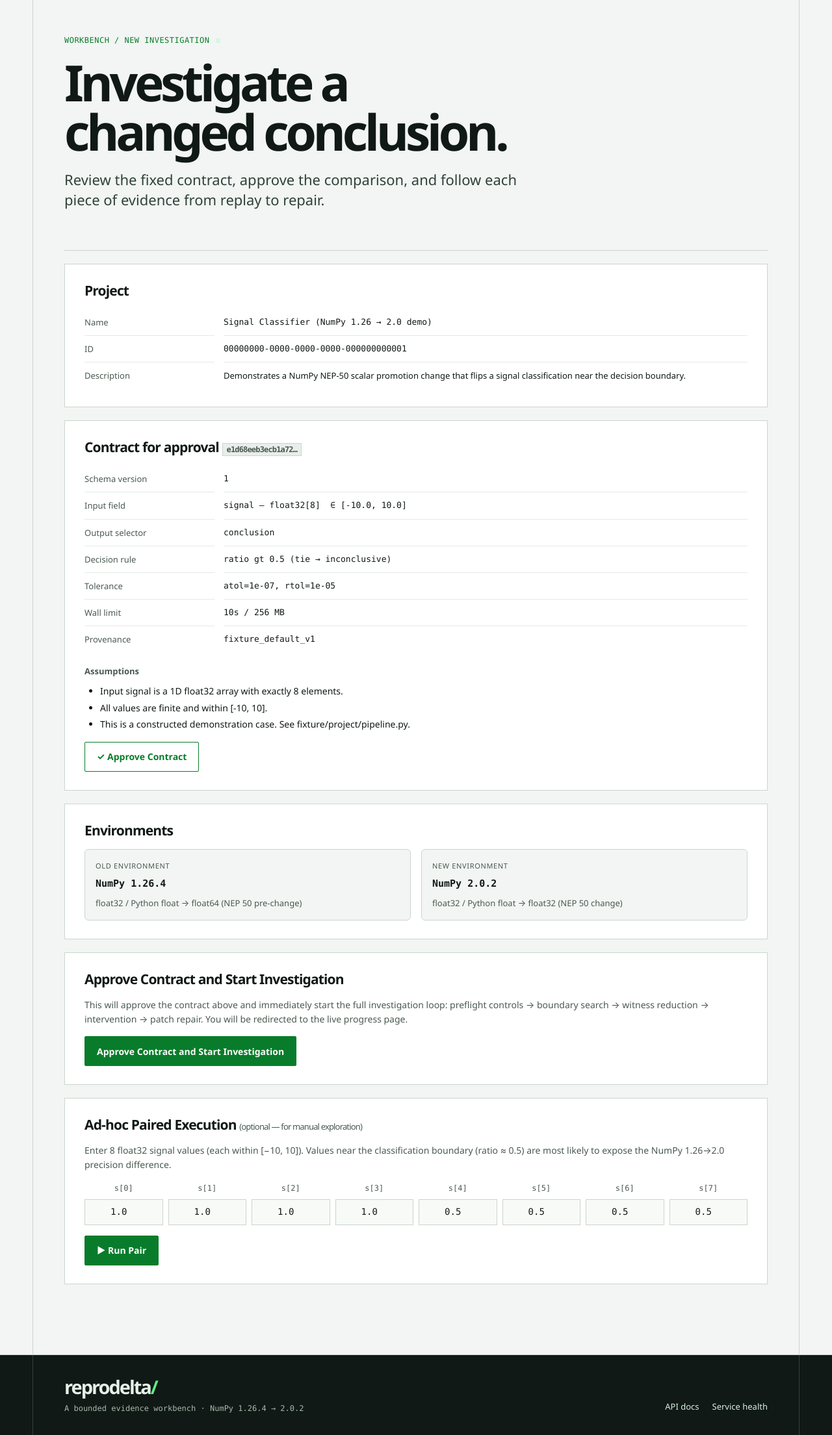
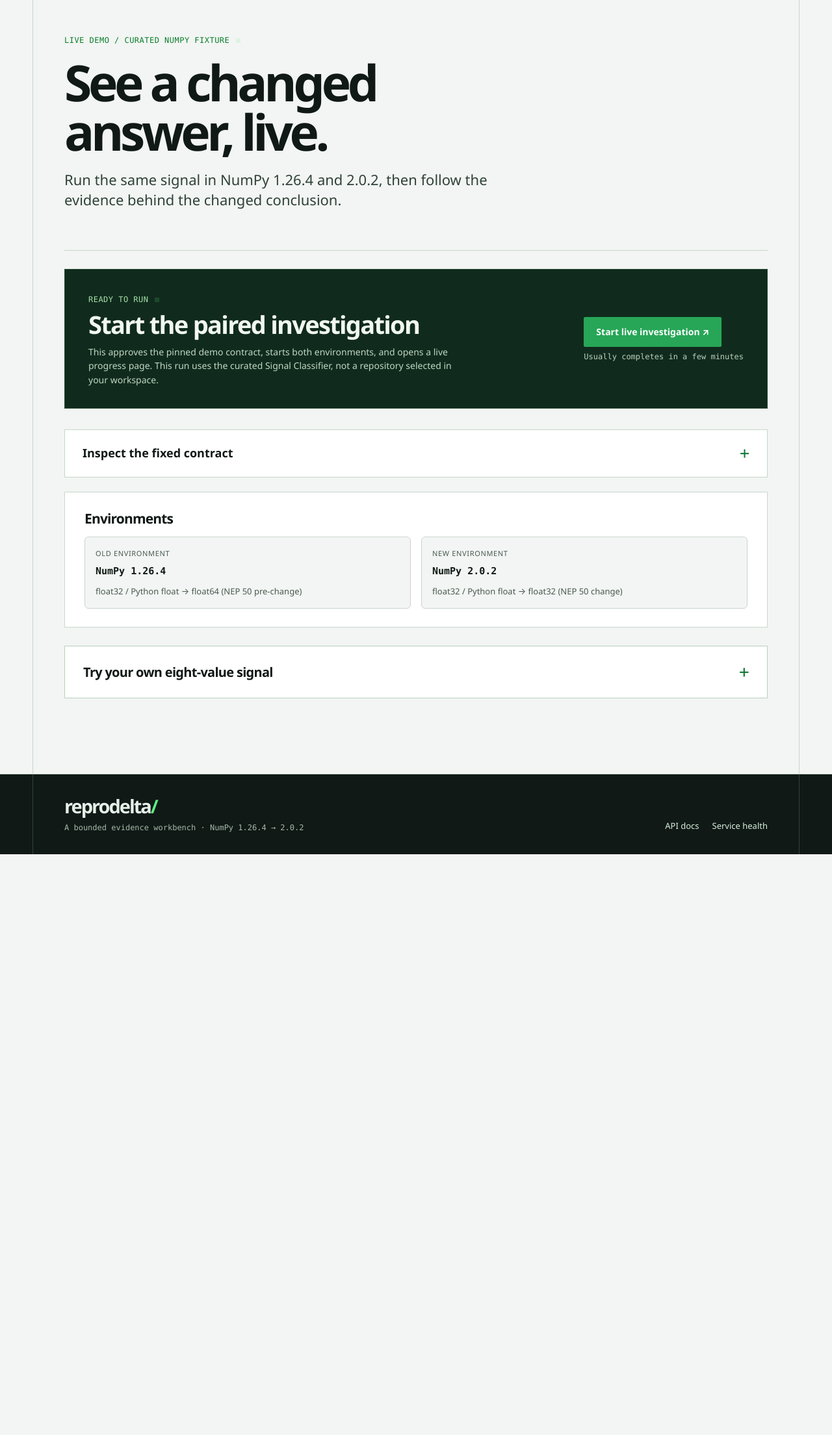
Before and after one commit to Gracy769/reprodelta, a FastAPI app: page /demo/investigation in a window 1280 px wide. Shown: the part 108-2317 px from the top of the page at 65% size. After the commit the page ends 1423 px from the top, so only its background shows below. Run offline with FastAPI, Linux system fonts and the light colour scheme; some libraries are stand-ins or nearby versions.

Commit message:
Clarify investigation start and add public navigation pages

```diff
--- a/app/api/connections.py
+++ b/app/api/connections.py
@@ -10,10 +10,10 @@ import asyncio
 import base64
 import hashlib
 import re
-from urllib.parse import quote
 from datetime import UTC, datetime, timedelta
 from functools import lru_cache
 from typing import Annotated
+from urllib.parse import quote
 
 import httpx
 import jwt
--- a/app/main.py
+++ b/app/main.py
@@ -5,9 +5,11 @@ from __future__ import annotations
 import pathlib
 
 from fastapi import FastAPI, Request
+from fastapi.exception_handlers import http_exception_handler
 from fastapi.openapi.docs import get_redoc_html
 from fastapi.responses import HTMLResponse
 from fastapi.staticfiles import StaticFiles
+from starlette.exceptions import HTTPException as StarletteHTTPException
 
 from app.api.account_pages import router as account_pages_router
 from app.api.auth_bridge import router as auth_bridge_router
@@ -31,6 +33,18 @@ def create_app() -> FastAPI:
         docs_url=None,
         redoc_url=None,
     )
+
+    @app.exception_handler(StarletteHTTPException)
+    async def not_found_page(request: Request, exc: StarletteHTTPException):
+        """Show a branded page for browser navigation; preserve JSON API errors."""
+        if (
+            exc.status_code == 404
+            and request.method in {"GET", "HEAD"}
+            and "text/html" in request.headers.get("accept", "")
+            and not request.url.path.startswith(("/api/", "/auth/", "/oauth/", "/assets/"))
+        ):
+            return templates.TemplateResponse(request, "not_found.html", status_code=404)
+        return await http_exception_handler(request, exc)
 
     @app.middleware("http")
     async def security_headers(request, call_next):
--- a/app/templates/investigation_new.html
+++ b/app/templates/investigation_new.html
@@ -32,40 +32,6 @@
     margin: 0;
   }
   .assumptions-list li { margin-bottom: var(--sp-1); }
-
-  .signal-grid {
-    display: grid;
-    grid-template-columns: repeat(8, 1fr);
-    gap: var(--sp-2);
-    margin-bottom: var(--sp-4);
-  }
-  .signal-grid input[type="number"] {
-    width: 100%;
-    padding: var(--sp-2);
-    border: 1px solid var(--border);
-    border-radius: 4px;
-    font-family: var(--font-mono);
-    font-size: 14px;
-    text-align: center;
-    background: var(--surface);
-    color: var(--text);
-  }
-  .signal-grid input[type="number"]:focus {
-    outline: 3px solid var(--focus);
-    outline-offset: 1px;
-  }
-  .signal-labels {
-    display: grid;
-    grid-template-columns: repeat(8, 1fr);
-    gap: var(--sp-2);
-    margin-bottom: var(--sp-2);
-  }
-  .signal-labels span {
-    text-align: center;
-    font-size: 12px;
-    color: var(--text-muted);
-    font-family: var(--font-mono);
-  }
 
   .btn {
     display: inline-block;
@@ -148,39 +114,55 @@
   .section h2 { color: var(--text); font-size: 21px; font-weight: 650; letter-spacing: -.04em; }
   .kv-grid { grid-template-columns: 200px minmax(0, 1fr); gap: 0 14px; }
   .kv-grid > * { border-bottom: 1px solid #e4eae5; padding: 10px 0; }
-  .signal-grid input[type="number"] { border-radius: 0; background: #f8faf8; }
   .btn { display: inline-flex; align-items: center; justify-content: center; min-height: 46px; border: 1px solid var(--accent); border-radius: 2px; padding: 10px 18px; font-weight: 700; }
   .btn-secondary { background: var(--panel); color: var(--accent); border-color: var(--accent); }
   .result-card, .env-tag, .hash-pill { border-radius: 0; }
   .verdict-badge { border-radius: 2px; }
-  @media (max-width: 640px) { .section { padding: 20px; } .kv-grid { grid-template-columns: 1fr; } .signal-grid, .signal-labels { grid-template-columns: repeat(4, 1fr); } }
+  .demo-start { background:#102b1d;border:1px solid #294a31;color:#f1f8ef;padding:32px 36px;margin:28px 0 32px;display:flex;justify-content:space-between;gap:28px;align-items:center; }
+  .demo-start h2 { font-size:clamp(25px,3vw,38px);line-height:1.12;letter-spacing:-.045em;margin:6px 0 10px; }
+  .demo-start p { color:#c0d6c3;font-size:14px;line-height:1.55;max-width:570px;margin:0; }
+  .demo-start .eyebrow { color:#a6dfaa; }
+  .demo-start .btn { background:#27a657;border-color:#27a657;white-space:nowrap; }
+  .demo-start-action { display:flex;flex-direction:column;gap:8px;align-items:flex-start; }
+  .demo-start-action small,.demo-start #start-spinner { color:#bcd0bd;font:12px var(--font-mono); }
+  #start-error { color:#ffb8aa!important; }
+  .demo-playground { border:1px solid #b9d0bd;background:#fff;margin:28px 0; }
+  .demo-playground>summary { list-style:none;cursor:pointer;display:flex;justify-content:space-between;gap:20px;align-items:center;padding:24px 28px;font-weight:700;font-size:20px;letter-spacing:-.035em; }
+  .demo-playground>summary::-webkit-details-marker { display:none; }
+  .demo-playground>summary:after { content:"+";font:26px/1 var(--font-mono);color:#137738; }
+  .demo-playground[open]>summary:after { content:"−"; }
+  .demo-contract{border:1px solid #c6d7c8;background:#fff;margin:22px 0}
+  .demo-contract>summary{list-style:none;display:flex;justify-content:space-between;gap:12px;align-items:center;padding:22px 27px;cursor:pointer;font-size:18px;font-weight:700}
+  .demo-contract>summary::-webkit-details-marker{display:none}
+  .demo-contract>summary:after{content:"+";color:#137738;font:25px/1 var(--font-mono)}
+  .demo-contract[open]>summary:after{content:"−"}
+  .demo-contract-body{border-top:1px solid #dce6dc;padding:8px 27px 27px}
+  .demo-playground-body { border-top:1px solid #d9e5da;padding:26px 28px 30px; }
+  .demo-playground-body p { color:#4e6654;font-size:14px;line-height:1.55;max-width:690px;margin:0 0 18px; }
+  .demo-presets { display:flex;flex-wrap:wrap;gap:8px;margin:0 0 16px; }
+  .demo-presets button { border:1px solid #a9c5ad;background:#eef5ed;color:#176739;padding:8px 12px;font-size:12px;font-weight:700;cursor:pointer; }
+  .demo-presets button:hover { background:#deeddf; }
+  .demo-signal-label { display:block;font-size:13px;font-weight:700;margin-bottom:8px; }
+  .demo-signal-input { width:100%;max-width:780px;border:1px solid #9fbda3;background:#f8fbf7;padding:13px 15px;font:14px/1.5 var(--font-mono);color:#14271d; }
+  .demo-playground-actions { display:flex;gap:14px;align-items:center;flex-wrap:wrap;margin-top:17px; }
+  #result-section { margin:0 0 28px; }
+  .demo-result-grid { display:grid;grid-template-columns:1fr 1fr;gap:var(--sp-4); }
+  @media(max-width:800px){.demo-start{flex-direction:column;align-items:flex-start}.demo-start .btn{white-space:normal}}
+  @media (max-width: 640px) { .section { padding: 20px; } .kv-grid,.demo-result-grid { grid-template-columns: 1fr; } }
 {% endblock %}
 
 {% block content %}
-<header class="page-intro"><span class="eyebrow">Workbench / New investigation</span><h1 class="page-title">Investigate a changed conclusion.</h1><p class="page-lede">Review the fixed contract, approve the comparison, and follow each piece of evidence from replay to repair.</p></header>
+<header class="page-intro"><span class="eyebrow">Live demo / Curated NumPy fixture</span><h1 class="page-title">See a changed answer, live.</h1><p class="page-lede">Run the same signal in NumPy 1.26.4 and 2.0.2, then follow the evidence behind the changed conclusion.</p></header>
 
-<!-- Project Info -->
-<div class="section">
-  <h2>Project</h2>
-  <div class="kv-grid">
-    <span class="kv-label">Name</span>
-    <span class="kv-value">Signal Classifier (NumPy 1.26 → 2.0 demo)</span>
-    <span class="kv-label">ID</span>
-    <span class="kv-value">{{ project_id }}</span>
-    <span class="kv-label">Description</span>
-    <span class="kv-value" style="font-family:var(--font-sans)">
-      Demonstrates a NumPy NEP-50 scalar promotion change that flips a
-      signal classification near the decision boundary.
-    </span>
-  </div>
-</div>
+<section class="demo-start" aria-labelledby="demo-start-title">
+  <div><span class="eyebrow">READY TO RUN</span><h2 id="demo-start-title">Start the paired investigation</h2><p>This approves the pinned demo contract, starts both environments, and opens a live progress page. This run uses the curated Signal Classifier, not a repository selected in your workspace.</p></div>
+  <div class="demo-start-action"><button type="button" class="btn btn-primary" id="start-btn" onclick="startInvestigation('{{ project_id }}')">Start live investigation ↗</button><small>Usually completes in a few minutes</small><span id="start-spinner" style="display:none;">Starting…</span><p id="start-error" style="display:none;"></p></div>
+</section>
 
 <!-- Contract -->
-<div class="section">
-  <h2>
-    Contract for approval
-    <span class="hash-pill" title="Contract SHA-256">{{ contract_hash[:16] }}…</span>
-  </h2>
+<details class="demo-contract">
+  <summary>Inspect the fixed contract</summary>
+  <div class="demo-contract-body"><p style="font-size:13px;color:var(--text-muted);line-height:1.5;">The live run approves this pinned contract automatically. Review its exact rule and assumptions here.</p><span class="hash-pill" title="Contract SHA-256">{{ contract_hash[:16] }}…</span>
   <div class="kv-grid">
     <span class="kv-label">Schema version</span>
     <span class="kv-value">{{ contract.schema_version }}</span>
@@ -224,7 +206,8 @@
       Approved ✓
     </span>
   </div>
-</div>
+  </div>
+</details>
 
 <!-- Environment cards -->
 <div class="section">
@@ -243,63 +226,25 @@
   </div>
 </div>
 
-<!-- Start investigation -->
-<div class="section">
-  <h2>Approve Contract and Start Investigation</h2>
-  <p style="font-size:14px;color:var(--text-muted);margin-bottom:var(--sp-4);">
-    This will approve the contract above and immediately start the full investigation
-    loop: preflight controls → boundary search → witness reduction → intervention →
-    patch repair. You will be redirected to the live progress page.
-  </p>
-  <button type="button" class="btn btn-primary" id="start-btn"
-          onclick="startInvestigation('{{ project_id }}')">
-    Approve Contract and Start Investigation
-  </button>
-  <span id="start-spinner" style="display:none; margin-left:var(--sp-3); font-size:13px; color:var(--text-muted);">
-    Starting…
-  </span>
-  <p id="start-error" style="color:var(--failure);font-size:14px;margin-top:var(--sp-3);display:none;"></p>
-</div>
-
-<!-- Ad-hoc Run Pair Input (optional exploration) -->
-<div class="section">
-  <h2>Ad-hoc Paired Execution <span style="font-size:13px;font-weight:400;color:var(--text-muted);">(optional — for manual exploration)</span></h2>
-  <p style="font-size:14px; color:var(--text-muted); margin-bottom:var(--sp-4);">
-    Enter 8 float32 signal values (each within [−10, 10]). Values near the
-    classification boundary (ratio ≈ 0.5) are most likely to expose the
-    NumPy 1.26→2.0 precision difference.
-  </p>
-
-  <div class="signal-labels">
-    {% for i in range(8) %}
-    <span>s[{{ i }}]</span>
-    {% endfor %}
+<!-- Optional manual comparison -->
+<details class="demo-playground">
+  <summary>Try your own eight-value signal</summary>
+  <div class="demo-playground-body">
+    <p>Explore the pinned classifier without starting a full search. Choose a preset or enter eight comma-separated numbers from −10 to 10. This compares one input in both environments.</p>
+    <div class="demo-presets"><button type="button" data-signal-preset="1, 1, 1, 1, 0.5, 0.5, 0.5, 0.5">Near the boundary</button><button type="button" data-signal-preset="1, 1, 1, 1, 1, 1, 1, 1">Unchanged control</button></div>
+    <label class="demo-signal-label" for="signal-values">Signal values</label>
+    <input class="demo-signal-input" id="signal-values" type="text" inputmode="decimal" value="1, 1, 1, 1, 0.5, 0.5, 0.5, 0.5" aria-describedby="signal-hint">
+    <p id="signal-hint" style="margin:8px 0 0;font:12px var(--font-mono);">Eight values, separated by commas.</p>
+    <div class="demo-playground-actions"><button type="button" class="btn btn-primary" id="run-btn">Compare this signal ↗</button><span id="run-spinner" style="display:none;font:12px var(--font-mono);">Comparing…</span></div>
+    <p id="error-msg" role="alert"></p>
   </div>
-  <div class="signal-grid" id="signal-inputs">
-    <input type="number" step="any" value="1.0" id="s0" aria-label="signal[0]" />
-    <input type="number" step="any" value="1.0" id="s1" aria-label="signal[1]" />
-    <input type="number" step="any" value="1.0" id="s2" aria-label="signal[2]" />
-    <input type="number" step="any" value="1.0" id="s3" aria-label="signal[3]" />
-    <input type="number" step="any" value="0.5" id="s4" aria-label="signal[4]" />
-    <input type="number" step="any" value="0.5" id="s5" aria-label="signal[5]" />
-    <input type="number" step="any" value="0.5" id="s6" aria-label="signal[6]" />
-    <input type="number" step="any" value="0.5" id="s7" aria-label="signal[7]" />
-  </div>
-
-  <button type="button" class="btn btn-primary" id="run-btn">
-    ▶ Run Pair
-  </button>
-  <span id="run-spinner" style="display:none; margin-left:var(--sp-3); font-size:13px; color:var(--text-muted);">
-    Running…
-  </span>
-  <p id="error-msg"></p>
-</div>
+</details>
 
 <!-- Results -->
 <div class="section" id="result-section">
   <h2>Results</h2>
   <div id="verdict-row" style="margin-bottom:var(--sp-4);"></div>
-  <div style="display:grid; grid-template-columns:1fr 1fr; gap:var(--sp-4);">
+  <div class="demo-result-grid">
     <div class="result-card">
       <h3>Old environment (NumPy 1.26)</h3>
       <div id="old-result"></div>
@@ -371,14 +316,23 @@ function startInvestigation(projectId) {
   var runBtn = document.getElementById("run-btn");
   if (!runBtn) return;
 
+  document.querySelectorAll("[data-signal-preset]").forEach(function(button) {
+    button.addEventListener("click", function() {
+      document.getElementById("signal-values").value = button.dataset.signalPreset;
+      document.getElementById("error-msg").style.display = "none";
+    });
+  });
+
   runBtn.addEventListener("click", function () {
-    var signal = [];
-    for (var i = 0; i < 8; i++) {
-      var val = parseFloat(document.getElementById("s" + i).value);
-      if (isNaN(val)) { alert("Signal value s[" + i + "] is not a number."); return; }
-      signal.push(val);
+    var errEl = document.getElementById("error-msg");
+    var parts = document.getElementById("signal-values").value.split(",").map(function(value) { return value.trim(); });
+    var signal = parts.map(Number);
+    if (parts.length !== 8 || parts.some(function(value) { return value === ""; }) ||
+        signal.some(function(value) { return !Number.isFinite(value) || value < -10 || value > 10; })) {
+      errEl.textContent = "Enter exactly eight numbers between −10 and 10, separated by commas.";
+      errEl.style.display = "block";
+      return;
     }
-    var errEl = document.getElementById("error-msg");
     var spinner = document.getElementById("run-spinner");
     var resultSection = document.getElementById("result-section");
     errEl.style.display = "none";
@@ -404,7 +358,7 @@ function startInvestigation(projectId) {
     .then(function(data) {
       spinner.style.display = "none";
       runBtn.disabled = false;
-      resultSection.style.display = "";
+      resultSection.style.display = "block";
 
       var oldR = (data.old_run && data.old_run.outputs && data.old_run.outputs.result) || {};
       var newR = (data.new_run && data.new_run.outputs && data.new_run.outputs.result) || {};
@@ -425,7 +379,7 @@ function startInvestigation(projectId) {
       spinner.style.display = "none";
       runBtn.disabled = false;
       errEl.textContent = err.message;
-      errEl.style.display = "";
+      errEl.style.display = "block";
     });
   });
 }());
--- a/app/templates/workspace.html
+++ b/app/templates/workspace.html
@@ -9,10 +9,11 @@
   <section id="workspace-signin" class="review-signin" hidden><span class="review-kicker">SIGN IN TO CONTINUE</span><h2>Connect your code host.</h2><p>Sign in with GitHub or GitLab, or use an account and connect a source afterward.</p><div class="review-signin-actions"><a class="review-button review-button-primary" href="/oauth/github/start?next=/workspace">Continue with GitHub ↗</a>{% if gitlab_oauth_enabled %}<a class="review-button review-button-secondary" href="/oauth/gitlab/start?next=/workspace">Continue with GitLab ↗</a>{% endif %}<a class="review-button review-button-secondary" href="/signin?next=/workspace">Use email or Google ↗</a></div></section>
   <div id="workspace-content" hidden>
     <section id="source-gate" class="review-gate" hidden><div><span class="review-kicker">FIRST, CONNECT A SOURCE</span><h2>Choose where your changes live.</h2><p>A connected source lets ReproDelta read your PR or MR diff. You can remove access below at any time.</p></div><div><a class="review-button review-button-primary" href="/oauth/github/start?next=/workspace&link=1">Connect GitHub ↗</a>{% if gitlab_oauth_enabled %}<a class="review-button review-button-secondary" href="/oauth/gitlab/start?next=/workspace&link=1">Connect GitLab ↗</a>{% endif %}</div></section>
-    <section class="review-entry" aria-labelledby="entry-title"><div class="review-entry-copy"><span class="review-kicker">01 / START HERE</span><h2 id="entry-title">Paste a change link.</h2><p>The quickest route is a GitHub pull request or GitLab merge request URL. No repository search needed.</p></div><form id="change-link-form" class="review-link-form"><label for="change-url">Pull request or merge request URL</label><div class="review-link-row"><input id="change-url" type="url" inputmode="url" autocomplete="url" placeholder="https://github.com/owner/repo/pull/123" required><button class="review-button review-button-primary" type="submit">Review this change <span aria-hidden="true">↗</span></button></div><p id="change-link-help" role="status">We inspect up to 100 changed files. Your repository code is not executed.</p></form></section>
+    <section class="review-entry" aria-labelledby="entry-title"><div class="review-entry-copy"><span class="review-kicker">01 / CHOOSE A CHANGE</span><h2 id="entry-title">Paste a change link.</h2><p>Use a GitHub pull request or GitLab merge request URL, or choose a recent change below.</p></div><form id="change-link-form" class="review-link-form"><label for="change-url">Pull request or merge request URL</label><div class="review-link-row"><input id="change-url" type="url" inputmode="url" autocomplete="url" placeholder="https://github.com/owner/repo/pull/123" required><button class="review-button review-button-secondary" type="submit">Choose this change <span aria-hidden="true">↗</span></button></div><p id="change-link-help" role="status">Your choice appears below with a clear start button.</p></form></section>
     <section class="review-pick" aria-labelledby="recent-title"><div class="review-pick-head"><div><span class="review-kicker">02 / OR CHOOSE ONE</span><h2 id="recent-title">Recent open changes</h2><p id="queue-scope">Checking connected projects…</p></div></div><div id="queue-list" class="review-change-list" aria-live="polite"><p class="review-empty">Looking for recent changes…</p></div></section>
     <details id="repo-picker" class="review-browser"><summary>Browse another repository <span aria-hidden="true">+</span></summary><div class="review-browser-body"><label for="repo-search">Find a connected repository</label><input id="repo-search" type="search" placeholder="Search by owner or repository name"><p id="repo-count" class="review-browser-note"></p><div id="repo-list" class="review-repo-list"></div><div id="selected-repository" class="review-selected-repo" hidden><h3 id="selected-repository-name"></h3><p id="selected-repository-status" role="status">Loading open changes…</p><div id="change-list" class="review-change-list"></div></div></div></details>
-    <section id="review-result" class="review-result" aria-labelledby="review-result-title" hidden><div class="review-result-head"><div><span class="review-kicker">YOUR DIFF REVIEW / NO CODE EXECUTED</span><h2 id="review-result-title">Reading this change…</h2><p id="review-result-meta"></p></div><a id="review-source-link" class="review-source-link" href="#" target="_blank" rel="noopener noreferrer" hidden>Open the original change ↗</a></div><div id="review-result-body" aria-live="polite"><p class="review-empty">Reading changed files…</p></div></section>
+    <section id="chosen-change" class="review-chosen" aria-labelledby="chosen-change-title" hidden><div class="review-chosen-count">02 / READY TO INVESTIGATE</div><div class="review-chosen-layout"><div><h2 id="chosen-change-title">Selected change</h2><p id="chosen-change-meta"></p><p>Start a read-only investigation of this change. We inspect up to 100 changed files and return evidence to check next. Repository code is not executed.</p><a id="chosen-source-link" href="#" target="_blank" rel="noopener noreferrer" hidden>Open change on source host ↗</a></div><div class="review-chosen-action"><button class="review-button review-button-primary" id="start-investigation-btn" type="button"><span id="start-investigation-label">Start investigation</span><span aria-hidden="true">↗</span></button><span>Usually takes a few seconds</span></div></div></section>
+    <section id="review-result" class="review-result" aria-labelledby="review-result-title" hidden><div class="review-result-head"><div><span class="review-kicker">INVESTIGATION FINDINGS / DIFF ONLY</span><h2 id="review-result-title">Reading this change…</h2><p id="review-result-meta"></p></div><a id="review-source-link" class="review-source-link" href="#" target="_blank" rel="noopener noreferrer" hidden>Open the original change ↗</a></div><div id="review-result-body" aria-live="polite"><p class="review-empty">Reading changed files…</p></div></section>
     <details id="source-settings" class="review-settings"><summary>Manage connected sources <span aria-hidden="true">+</span></summary><div class="review-settings-grid">
       <section class="review-source" data-source="github"><div class="review-source-head"><strong>GitHub</strong><span class="source-status">Not connected</span></div><p class="source-account" hidden></p><a class="oauth-source-link" href="/oauth/github/start?next=/workspace&link=1">Connect GitHub ↗</a><form class="connect-form"><label for="github-token">Or use a fine-grained read token</label><input id="github-token" type="password" autocomplete="off" required placeholder="Paste a read-only token"><button type="submit">Connect with token ↗</button></form><button class="disconnect" type="button" hidden>Disconnect</button><p class="source-note">Limit access to selected repositories with a <a href="https://github.com/settings/personal-access-tokens/new" target="_blank" rel="noopener noreferrer">fine-grained token ↗</a>.</p></section>
       <section class="review-source" data-source="gitlab"><div class="review-source-head"><strong>GitLab</strong><span class="source-status">Not connected</span></div><p class="source-account" hidden></p>{% if gitlab_oauth_enabled %}<a class="oauth-source-link" href="/oauth/gitlab/start?next=/workspace&link=1">Connect GitLab ↗</a>{% endif %}<form class="connect-form"><label for="gitlab-token">Or use a read API token</label><input id="gitlab-token" type="password" autocomplete="off" required placeholder="Paste a read_api token"><button type="submit">Connect with token ↗</button></form><button class="disconnect" type="button" hidden>Disconnect</button><p class="source-note">A GitLab token needs <code>read_api</code> only. <a href="https://gitlab.com/-/user_settings/personal_access_tokens" target="_blank" rel="noopener noreferrer">Create one ↗</a></p></section>
```
Also changed, not shown: app/api/pages.py (+25 -0 lines), app/static/not-found.css (added, +19 -0 lines), app/static/workspace.css (+11 -1 lines), app/static/workspace.js (+39 -10 lines), app/templates/not_found.html (added, +39 -0 lines), docs/product-requirements.md (+9 -1 lines), tests/frontend/test_demo_results.cjs (+3 -2 lines), tests/integration/test_account_connections.py (+1 -1 lines), tests/integration/test_public_pages.py (added, +72 -0 lines), README.md.
